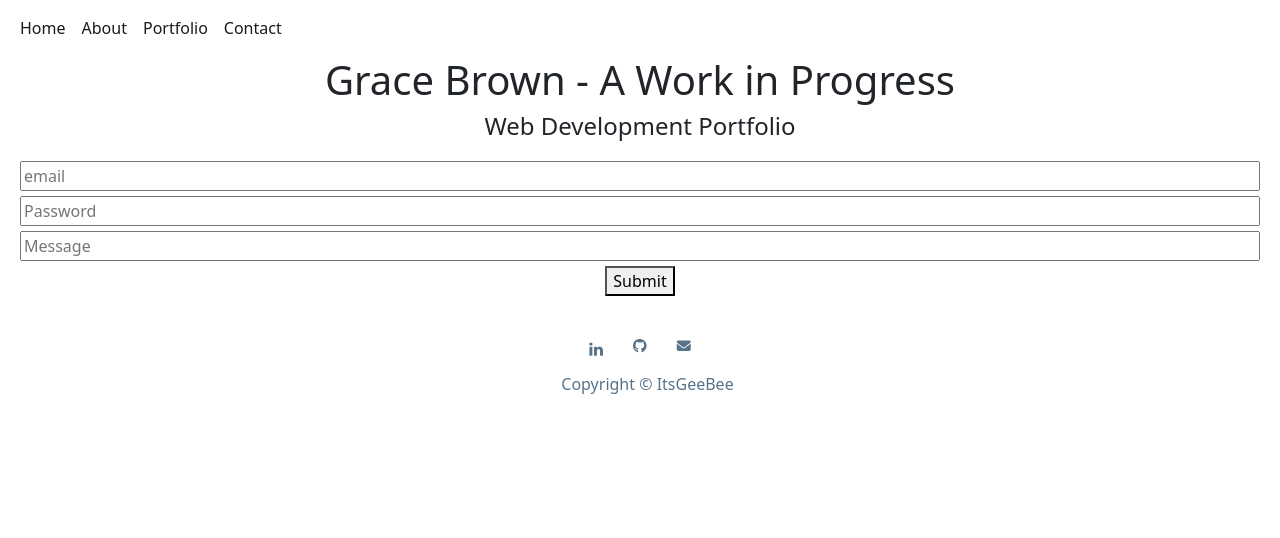
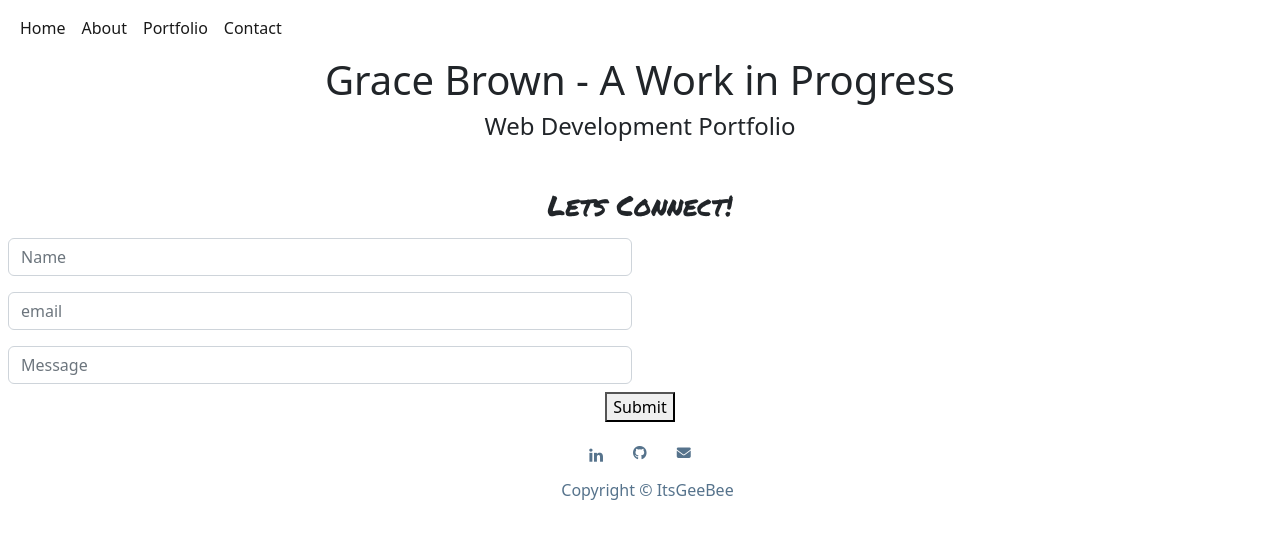
Before and after one commit to ItsGeeBee/react-profile, a React (Create React App) app: page /Contact in a window 1280 px wide. Shown: the top 538 px of the page. Built offline with nearby package versions, Linux system fonts and the light colour scheme.

Commit message:
Contact form working, validation for missing fields tested, to add click out validation and styling if other app functionalities are finalised

```diff
--- a/src/components/Contact.js
+++ b/src/components/Contact.js
@@ -1,13 +1,14 @@
 import './components.css';
 import React, { useState } from 'react';
-import { checkPassword, validateEmail } from '../utils/helpers';
+import { validateEmail } from '../utils/helpers';
+
 
  function Contact() {
   // Create state variables for the fields in the form
   // We are also setting their initial values to an empty string
   const [email, setEmail] = useState('');
   const [message, setMessage] = useState('');
-  const [password, setPassword] = useState('');
+  const [name, setName] = useState('');
   const [errorMessage, setErrorMessage] = useState('');
 
   const handleInputChange = (e) => {
@@ -16,13 +17,13 @@ import { checkPassword, validateEmail } from '../utils/helpers';
     const inputType = target.name;
     const inputValue = target.value;
 
-    // Based on the input type, we set the state of either email, username, and password
+    // Based on the input type, we set the state of either email, username  and message
     if (inputType === 'email') {
       setEmail(inputValue);
     } else if (inputType === 'message') {
       setMessage(inputValue);
     } else {
-      setPassword(inputValue);
+      setName(inputValue);
     }
   };
 
@@ -32,48 +33,61 @@ import { checkPassword, validateEmail } from '../utils/helpers';
 
     // First we check to see if the email is not valid or if the userName is empty. If so we set an error message to be displayed on the page.
     if (!validateEmail(email)) {
-      setErrorMessage('Email or username is invalid');
+      setErrorMessage('Oh no! Your email address is invalid');
       // We want to exit out of this code block if something is wrong so that the user can correct it
       return;
       // Then we check to see if the password is not valid. If so, we set an error message regarding the password.
     }
-    if (!checkPassword(password)) {
+    if (!name.length) {
       setErrorMessage(
-        `Choose a password between 7-14 characters`
+        `Oops! You forgot to add your name.`
+      );
+      return;
+    }
+    if (!message.length) {
+      setErrorMessage(
+        `Looks like you didn't add a message!`
       );
       return;
     }
 
     // If everything goes according to plan, we want to clear out the input after a successful registration.
     setMessage('');
-    setPassword('');
+    setName('');
     setEmail('');
   };
 
   return (
-    <div>
-      <form className="form">
-        <input
+    <div class="col justify-content-center">
+      <h3>Lets Connect!</h3>
+      <form class="col justify-content-center">
+      <div class="w-50 p-2">
+        <input class="form-control"
+          value={name}
+          name="name"
+          onChange={handleInputChange}
+          type="name"
+          placeholder="Name"
+        />
+        </div>
+      <div class="w-50 p-2">
+        <input class="form-control"
           value={email}
           name="email"
           onChange={handleInputChange}
           type="email"
           placeholder="email"
         />
-        <input
-          value={password}
-          name="password"
-          onChange={handleInputChange}
-          type="password"
-          placeholder="Password"
-        />
-        <input
+      </div>
+        <div class="w-50 p-2">
+        <input class="form-control"
           value={message}
           name="message"
           onChange={handleInputChange}
           type="text"
           placeholder="Message"
         />
+        </div>
         <button type="button" onClick={handleFormSubmit}>Submit</button>
       </form>
       {errorMessage && (
--- a/src/components/Footer.js
+++ b/src/components/Footer.js
@@ -2,8 +2,7 @@ import React from 'react';
 import './components.css';
 
 function Footer() {
-  // All functional components must have a return method that contains JSX.
-  // We return all the JSX inside a parent element with a className of "container".
+
   return (
     <footer>
             <a target="_blank" rel="noopener noreferrer" href="https://www.linkedin.com/in/gracelbrown/">
--- a/src/components/components.css
+++ b/src/components/components.css
@@ -39,17 +39,12 @@ p {
       height: auto;
 }
 
-
 .password-image{
    width: 100%;
    max-width: 450px;
    height: auto;
 }
 
-/* .header {
-   display: flex;
-   flex-direction: row;
-} */
 
 .form {
    margin: 20px;
```
